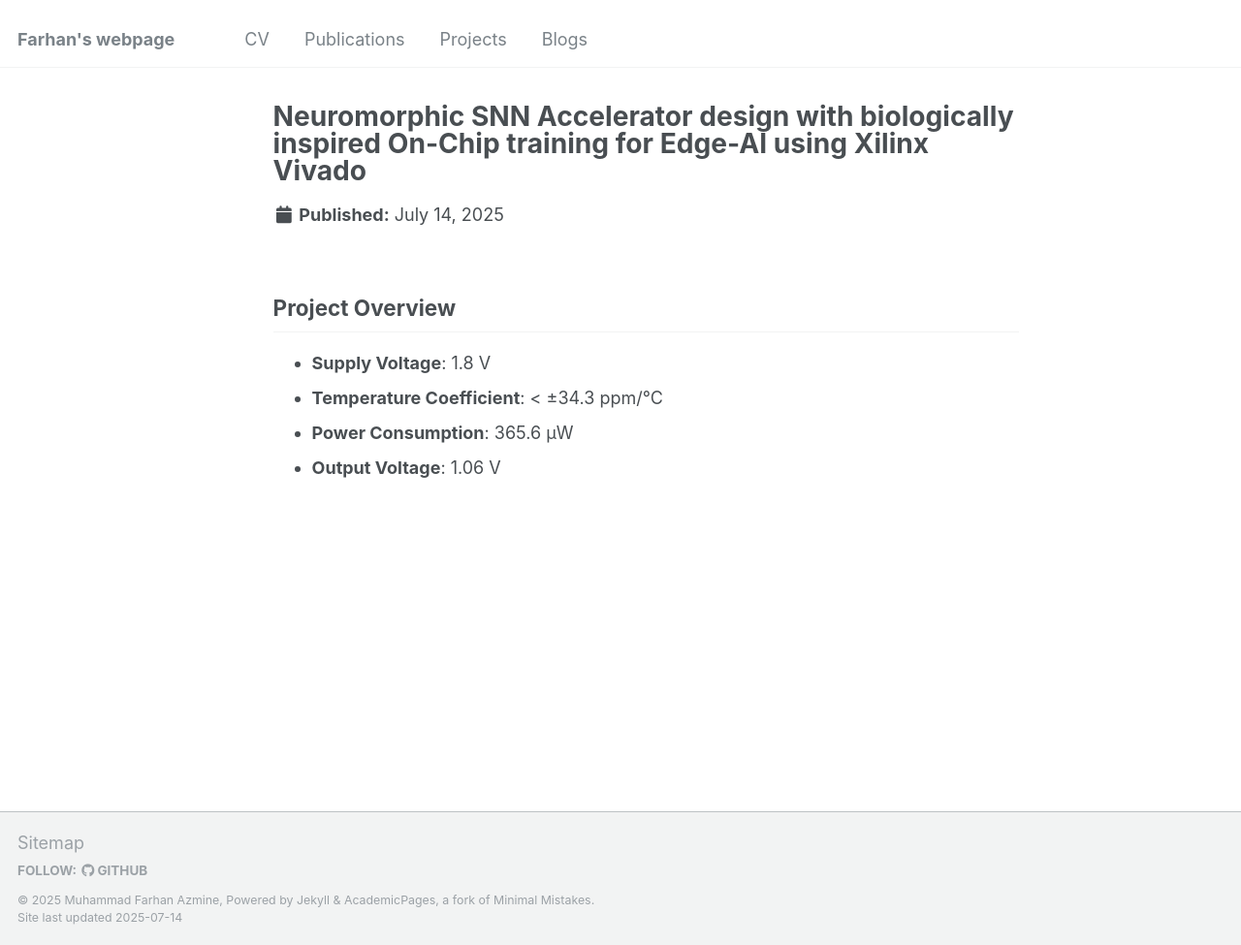
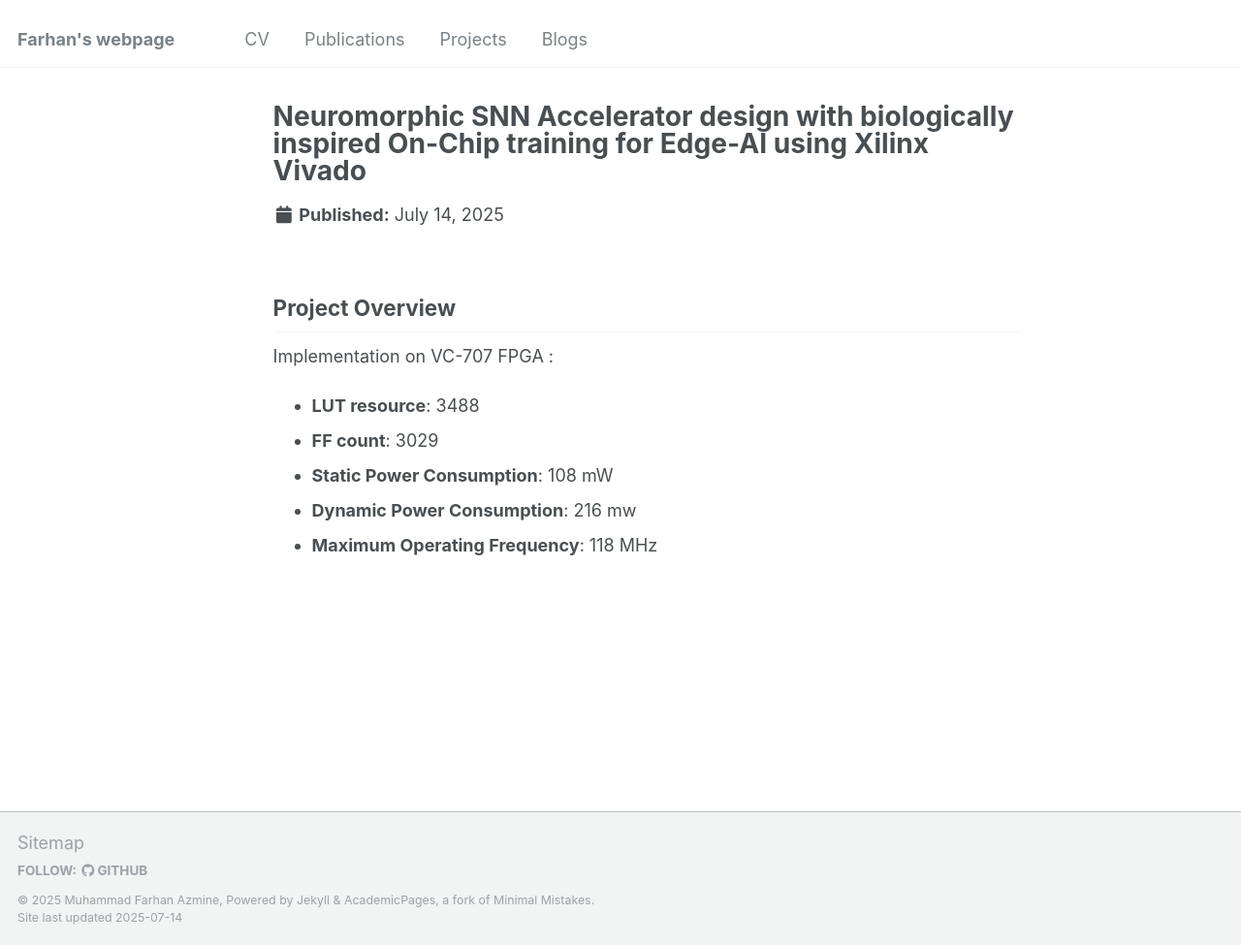
Before and after one commit to muhammadfarhan720/web-profile, a Jekyll site: the page built from _projects/bandgap-design.md, in a window 1280 px wide and 975 px high. Shown: the whole window at 97% size. Built offline with Jekyll 4.4.1, drawn with Linux system fonts in a browser that asks for light colours.

Commit message:
Update bandgap-design.md

```diff
--- a/_projects/bandgap-design.md
+++ b/_projects/bandgap-design.md
@@ -8,7 +8,10 @@ order: 2
 
 ## Project Overview
 
-- **Supply Voltage**: 1.8 V
-- **Temperature Coefficient**: < ±34.3 ppm/°C
-- **Power Consumption**: 365.6 µW
-- **Output Voltage**: 1.06 V
+Implementation on VC-707 FPGA :
+
+- **LUT resource**: 3488
+- **FF count**: 3029
+- **Static Power Consumption**: 108 mW
+- **Dynamic Power Consumption**: 216 mw
+- **Maximum Operating Frequency**: 118 MHz
```
